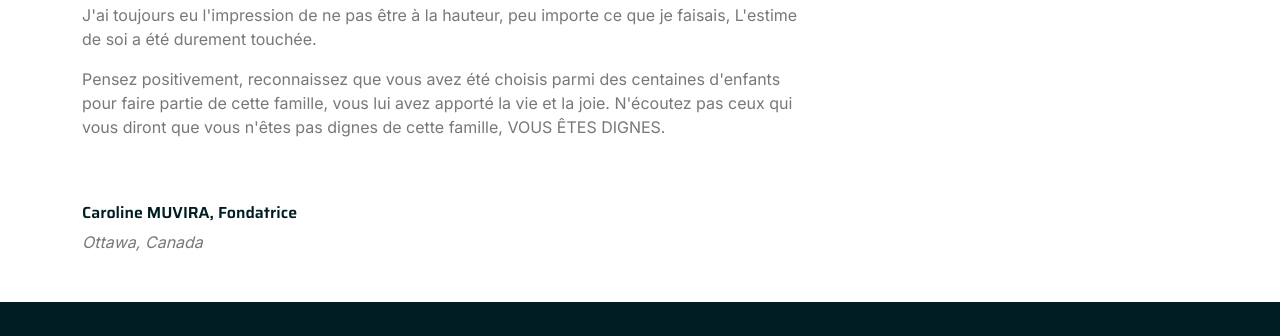
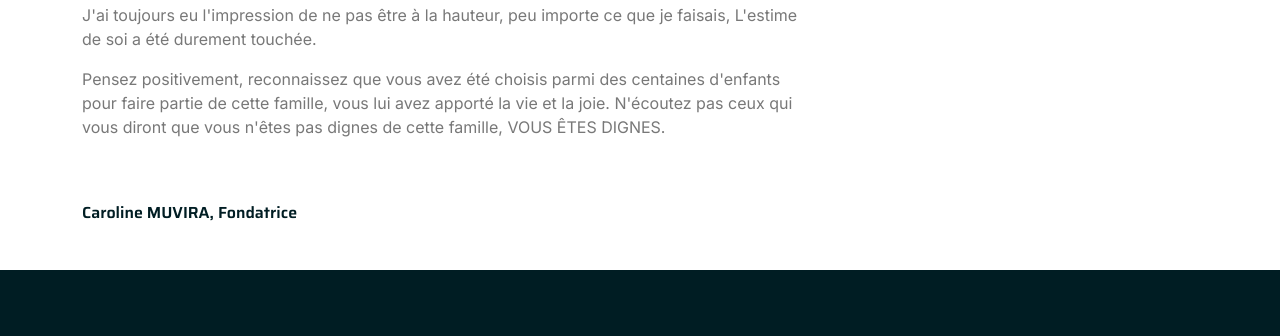
Before and after one commit to life-Nd/Hobe-Kibondo, a plain HTML site: page testimonies/caroline.html in a window 1280 px wide. Shown: the part 3044-3380 px from the top of the page. Drawn offline with nearby package versions, Linux system fonts and the light colour scheme.

```diff
--- a/testimonies/caroline.html
+++ b/testimonies/caroline.html
@@ -330,7 +330,7 @@
       </div>
       <div class="pt-xl-5">
         <h6>Caroline MUVIRA, Fondatrice</h6>
-        <span class="fst-italic">Ottawa, Canada</span>
+        <!-- <span class="fst-italic">Ottawa, Canada</span> -->
       </div>
     </div>
   </section>
```
Also changed, not shown: testimonies/vinciane.html (+1 -1 lines).
